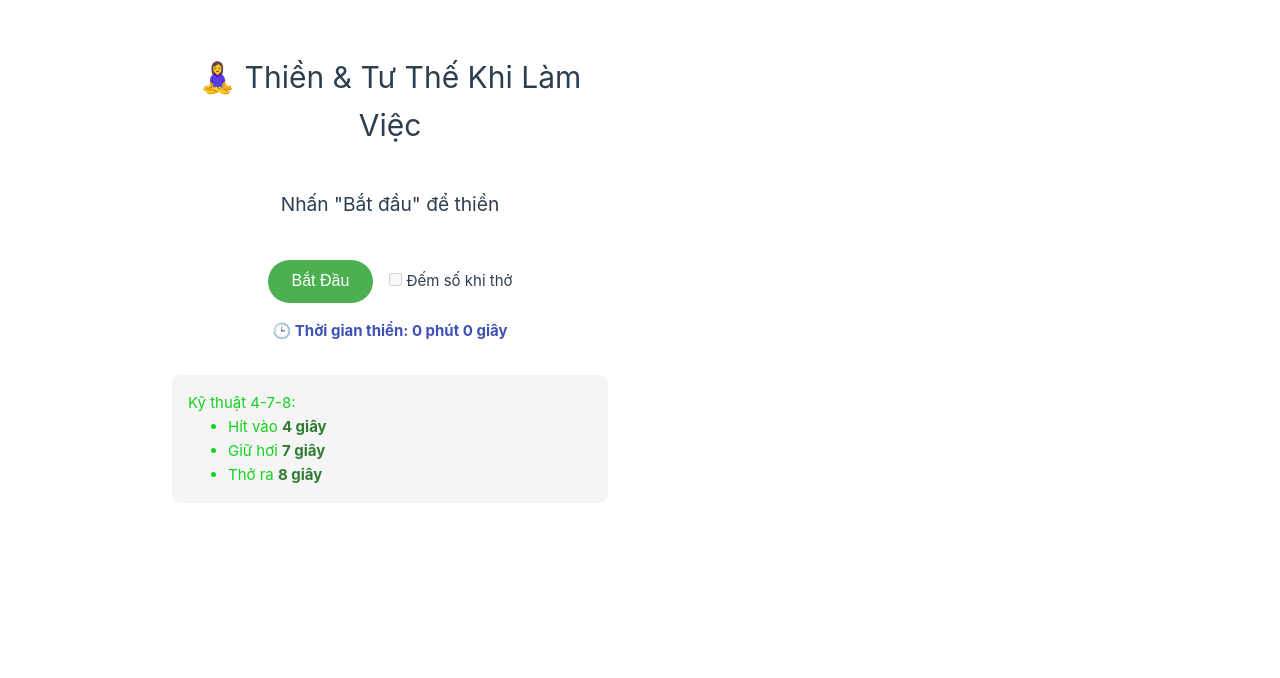
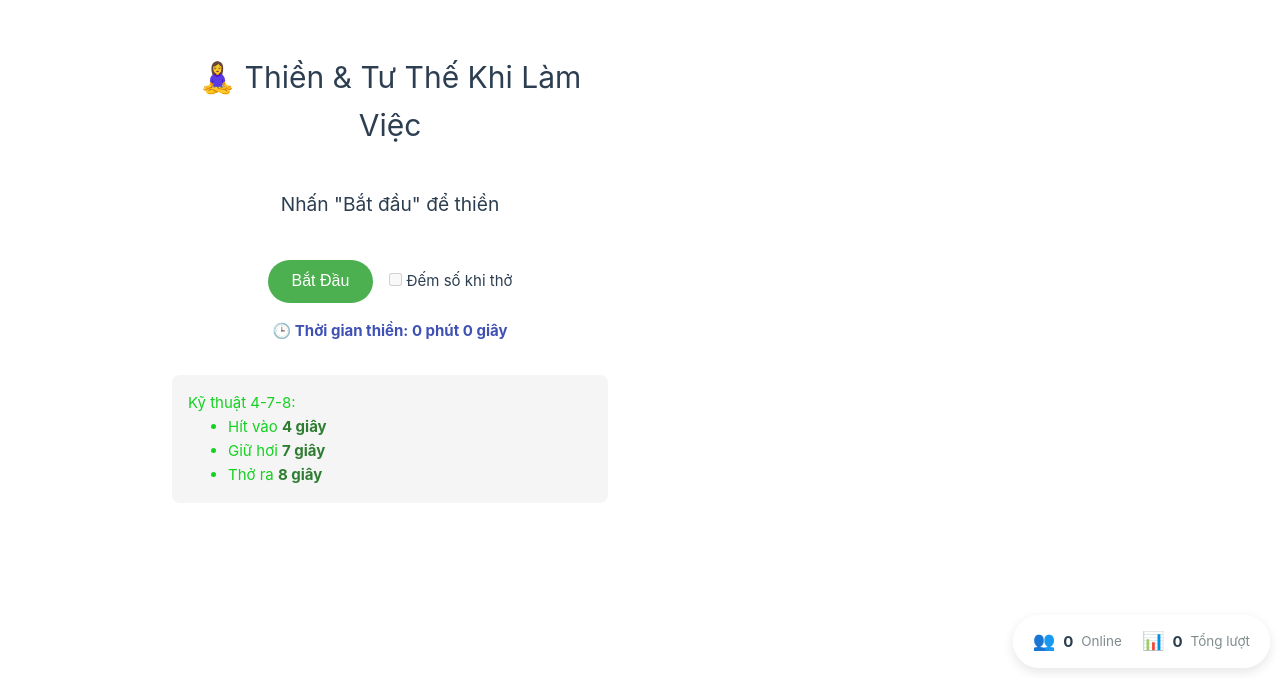
Before and after one commit to hoangthach1402/reminder, a Vue app: page / in a window 1280 px wide. Shown: the part 122-800 px from the top of the page. Built offline with nearby package versions, Linux system fonts and the light colour scheme; no server answers; the database is empty.

Commit message:
them UserCounter Component

```diff
--- a/package.json
+++ b/package.json
@@ -9,6 +9,7 @@
     "preview": "vite preview"
   },
   "dependencies": {
+    "firebase": "^11.6.0",
     "howler": "^2.2.4",
     "vue": "^3.5.13"
   },
--- a/src/App.vue
+++ b/src/App.vue
@@ -1,7 +1,7 @@
 <script setup>
 import { ref, onMounted, onBeforeUnmount } from 'vue';
 import { Howl } from 'howler';
-
+import UserCounter from './components/UserCounter.vue';
 // Cấu hình
 const BREATH_CYCLE = { IN: 4, HOLD: 7, OUT: 8 };
 const POSTURE_REMINDER_INTERVAL = 3 * 60 * 1000;
@@ -155,11 +155,18 @@ onBeforeUnmount(() => {
         <li>Thở ra <span>8 giây</span></li>
       </ul>
     </div>
+    <UserCounter  class="user-counter"/>
   </div>
 </template>
 
 
 <style scoped>
+.user-counter {
+  position: fixed;
+  bottom: 10px;
+  right: 10px;
+  /* background: #000; */
+}
 .container {
   text-align: center;
   max-width: 500px;
--- /dev/null
+++ b/src/components/UserCounter.vue
@@ -0,0 +1,85 @@
+<!-- src/components/UserCounter.vue -->
+<script setup>
+import { ref as vueRef, onMounted, onBeforeUnmount } from 'vue';
+// import { db, ref as firebaseRef, set, onValue, increment } from '../firebase';
+import { db, ref as firebaseRef, set, onValue, increment } from '../firebase';
+const onlineUsers = vueRef(0);
+const totalVisitors = vueRef(0);
+const userSessionId = Date.now().toString();
+
+const initCounter = () => {
+  const userRef = firebaseRef(db, `sessions/${userSessionId}`);
+  const countRef = firebaseRef(db, 'counters/totalVisitors');
+
+  set(countRef, increment(1));
+  set(userRef, {
+    lastActive: Date.now(),
+    status: 'online'
+  });
+
+  window.addEventListener('beforeunload', () => {
+    set(userRef, null);
+  });
+
+  onValue(firebaseRef(db, 'sessions'), (snapshot) => {
+    const sessions = snapshot.val() || {};
+    onlineUsers.value = Object.keys(sessions).length;
+  });
+
+  onValue(countRef, (snapshot) => {
+    totalVisitors.value = snapshot.val() || 0;
+  });
+};
+
+onMounted(initCounter);
+onBeforeUnmount(() => {
+  set(firebaseRef(db, `sessions/${userSessionId}`), null);
+});
+</script>
+
+<template>
+  <div class="user-counter">
+    <div class="counter-item">
+      <span class="icon">👥</span>
+      <span class="value">{{ onlineUsers }}</span>
+      <span class="label">Online</span>
+    </div>
+
+    <div class="counter-item">
+      <span class="icon">📊</span>
+      <span class="value">{{ totalVisitors }}</span>
+      <span class="label">Tổng lượt</span>
+    </div>
+  </div>
+</template>
+
+<style scoped>
+.user-counter {
+  display: flex;
+  gap: 20px;
+  background: rgba(255, 255, 255, 0.9);
+  padding: 12px 20px;
+  border-radius: 50px;
+  box-shadow: 0 4px 12px rgba(0, 0, 0, 0.1);
+}
+
+.counter-item {
+  display: flex;
+  align-items: center;
+  gap: 8px;
+}
+
+.icon {
+  font-size: 1.2em;
+}
+
+.value {
+  font-weight: bold;
+  color: #2c3e50;
+}
+
+.label {
+  color: #7f8c8d;
+  font-size: 0.9em;
+}
+</style>
--- /dev/null
+++ b/src/firebase.js
@@ -0,0 +1,20 @@
+// src/firebase.js
+import { initializeApp } from 'firebase/app';
+import { getDatabase, ref, set, onValue, increment } from 'firebase/database';
+
+const firebaseConfig = {
+  databaseURL: "https://reminder-f42c2-default-rtdb.firebaseio.com",
+  projectId: "reminder-f42c2"
+};
+
+const app = initializeApp(firebaseConfig);
+const db = getDatabase(app);
+
+// Export chuẩn để dễ dùng
+export {
+  db,
+  ref,
+  set,
+  onValue,
+  increment
+};
```
Also changed, not shown: 1 other file (tests, documents, lock files or other folders).
